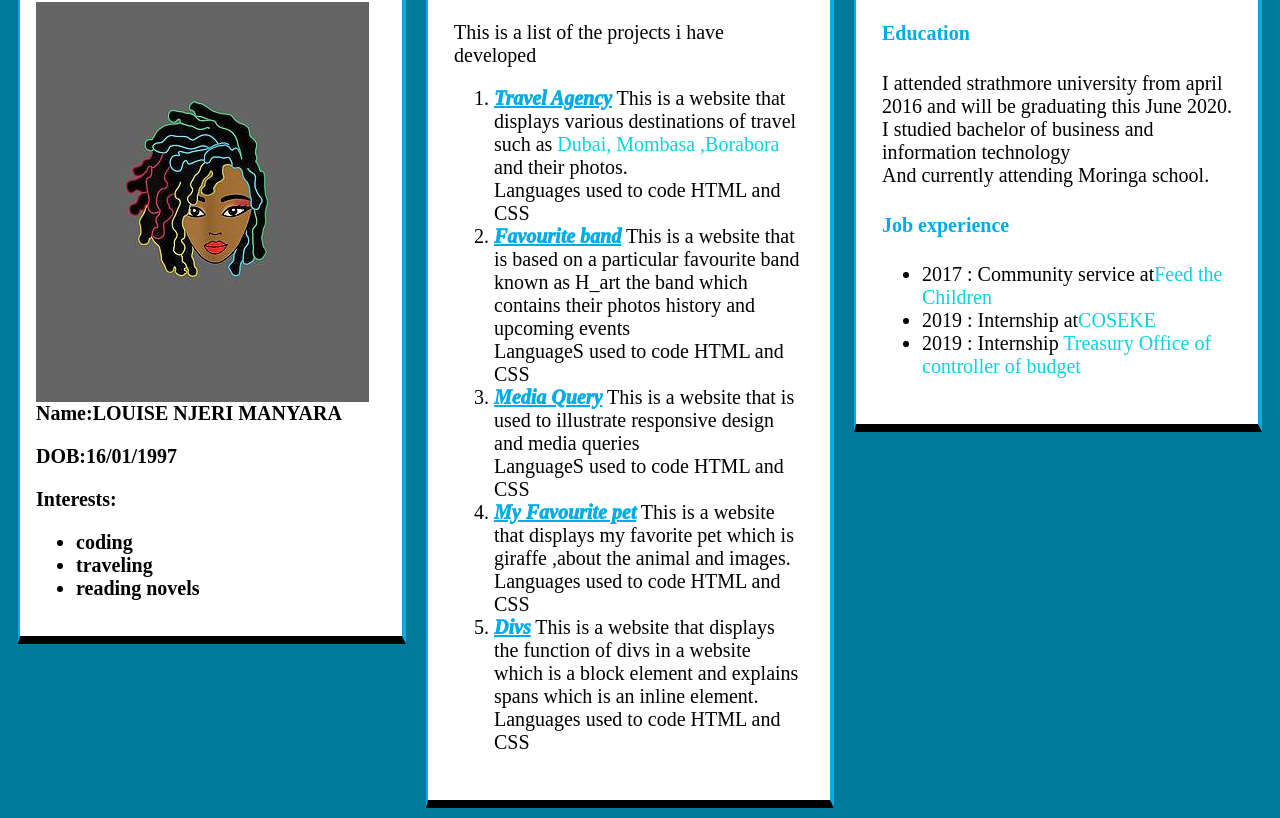
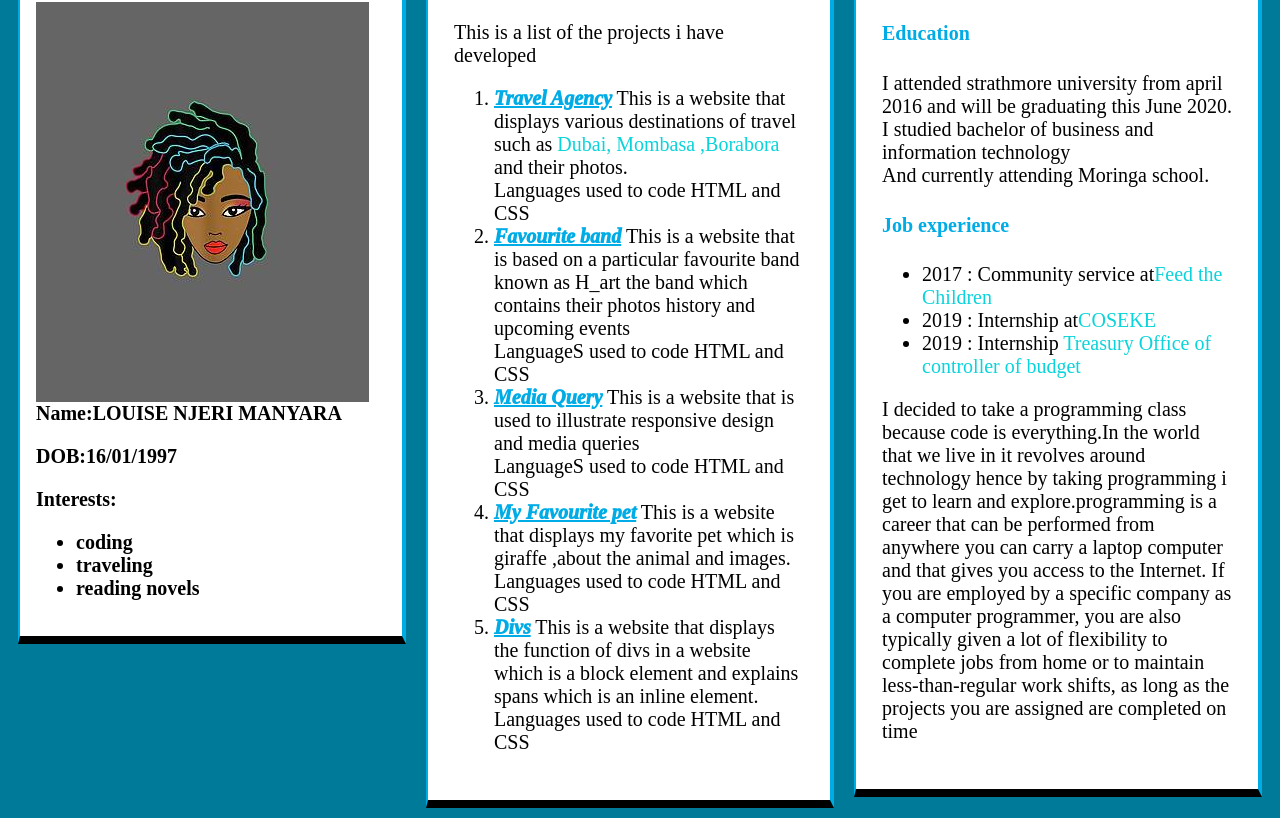
Before and after one commit to louisenje/Portfolio-project, a plain HTML site: page index.html in a window 1280 px wide. Shown: the part 192-1010 px from the top of the page. Drawn offline with Linux system fonts and the light colour scheme.

Commit message:
final commmit and changes

```diff
--- a/index.html
+++ b/index.html
@@ -42,7 +42,7 @@
                <li> 2019 : Internship at<span class="uni">COSEKE </span> </li>
                <li> 2019 : Internship<span class="uni"> Treasury Office of controller of budget </span> </li>
            </ul> </p>
-
+           <p class="two"> I decided to take a programming class because code is everything.In the world that we live in it revolves around technology hence by taking programming i get to learn and explore.programming is a career that can be performed from anywhere you can carry a laptop computer and that gives you access to the Internet. If you are employed by a specific company as a computer programmer, you are also typically given a lot of flexibility to complete jobs from home or to maintain less-than-regular work shifts, as long as the projects you are assigned are completed on time</p>
 
         </p>
 
```
